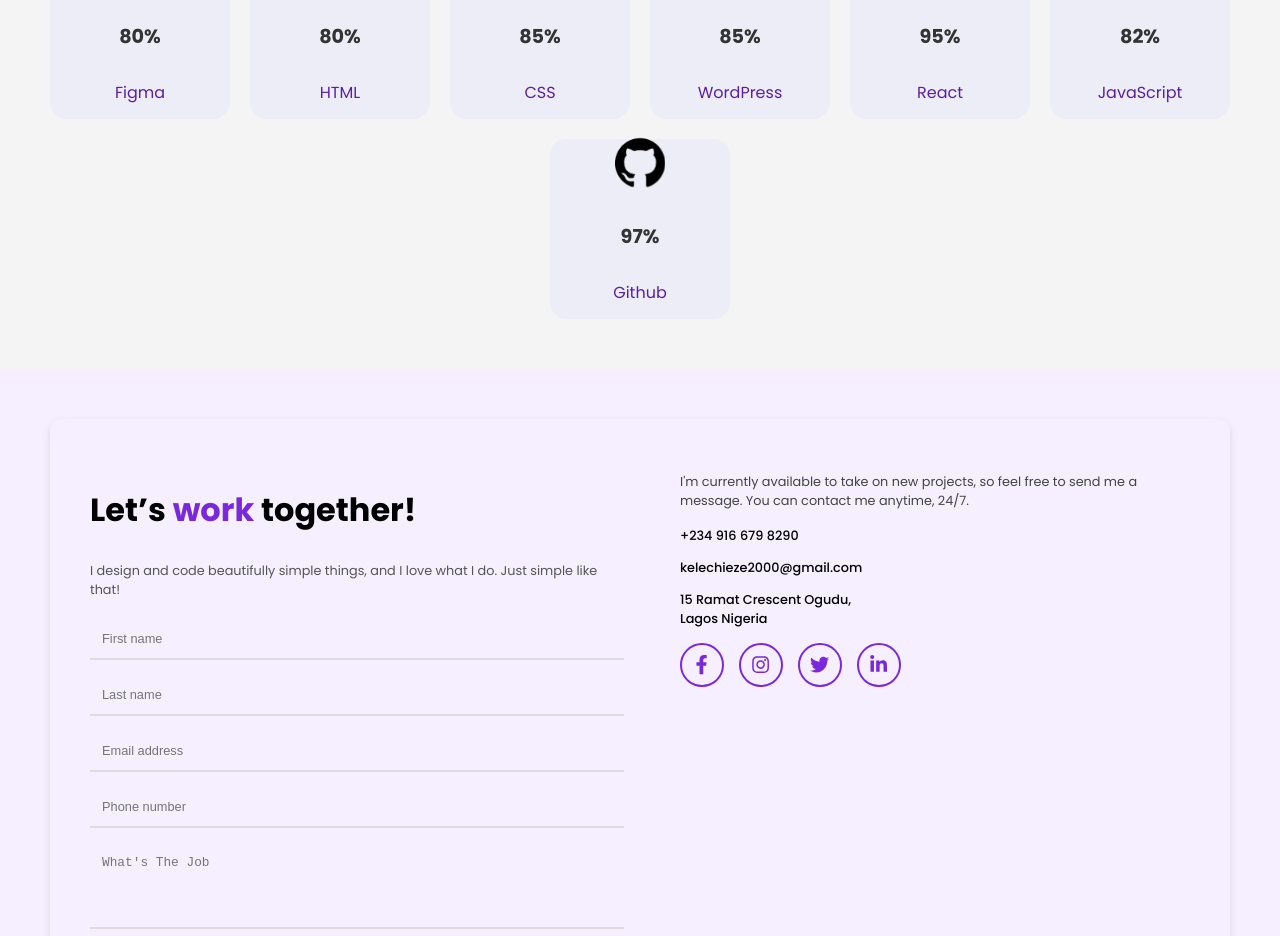
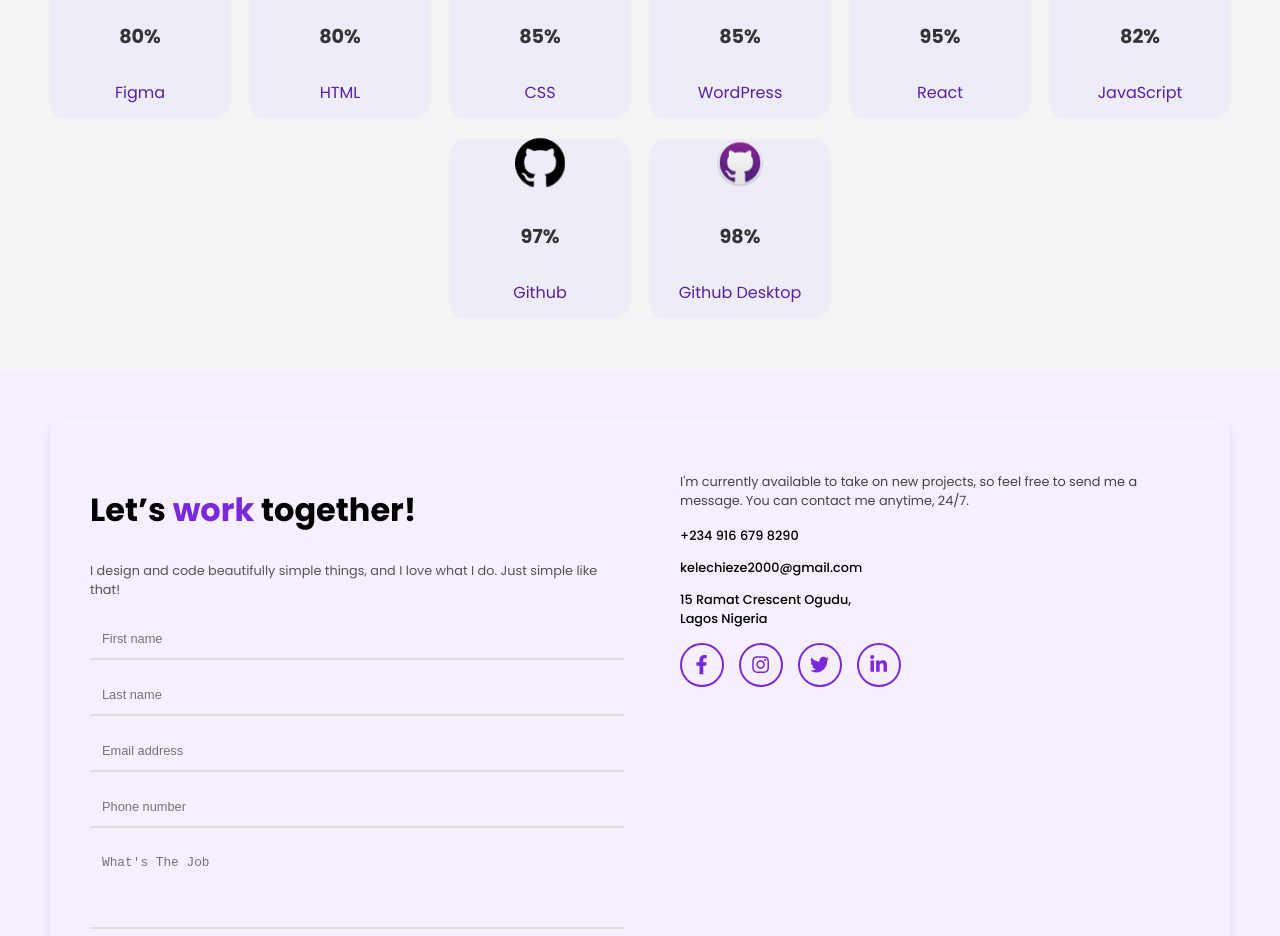
Before and after one commit to Shabachbako/portfolio, a React (Vite) app: page / in a window 1280 px wide. Shown: the part 2620-3556 px from the top of the page. Built offline with nearby package versions, Linux system fonts and the light colour scheme.

Commit message:
added new skill

```diff
--- a/src/components/Skills.jsx
+++ b/src/components/Skills.jsx
@@ -9,6 +9,7 @@ import wordpressIcon from "../assets/wp.jpg";
 import reactIcon from "../assets/react.jpg";
 import javascriptIcon from "../assets/js.jpg";
 import githubIcon from "../assets/githubb.png";
+import githubDesktopIcon from "../assets/githubdesktop.png";
 
 const skillsData = [
   { name: "Figma", image: figmaIcon, percentage: "80%" },
@@ -18,6 +19,7 @@ const skillsData = [
   { name: "React", image: reactIcon, percentage: "95%" },
   { name: "JavaScript", image: javascriptIcon, percentage: "82%" },
   { name: "Github", image: githubIcon, percentage: "97%" },
+  { name: "Github Desktop", image: githubDesktopIcon, percentage: "98%" },
 ];
 
 const Skills = () => {
```
Also changed, not shown: src/assets/githubdesktop.png (added).
